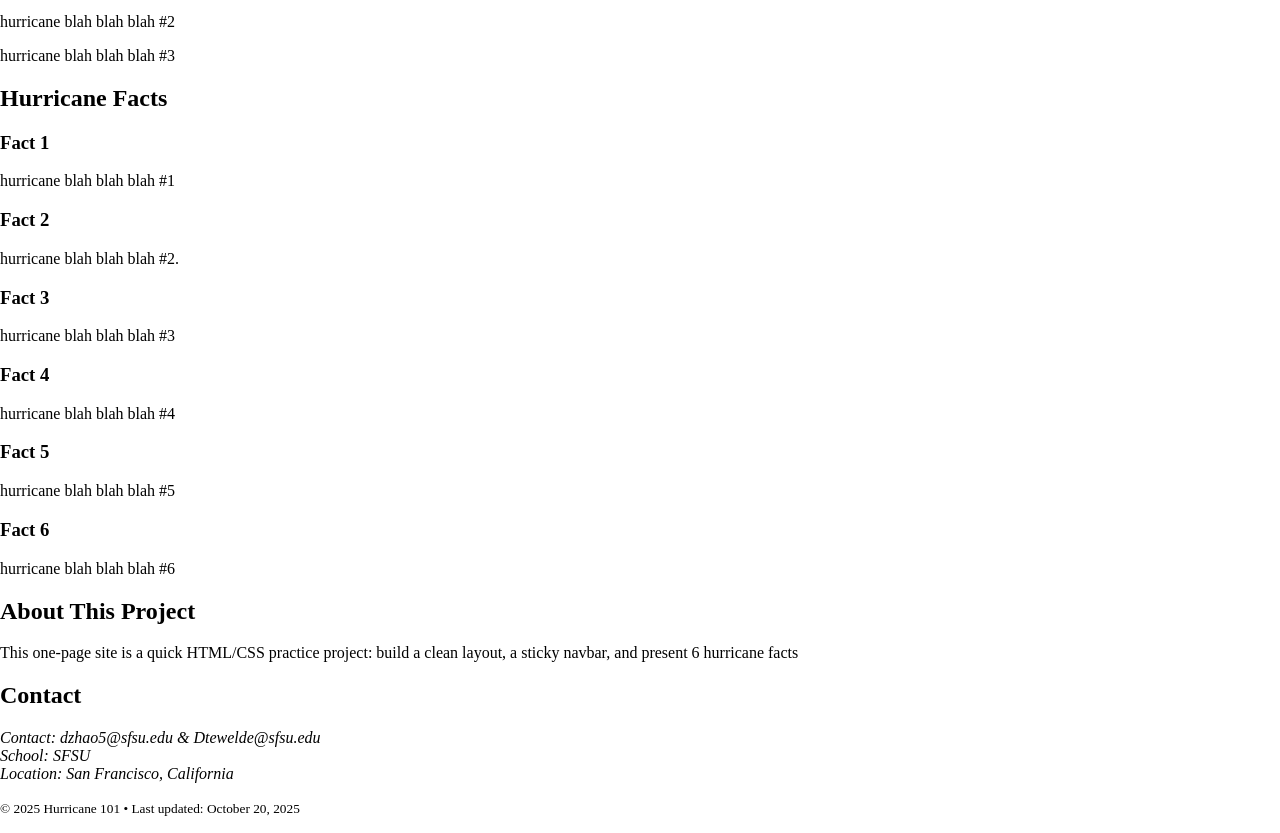
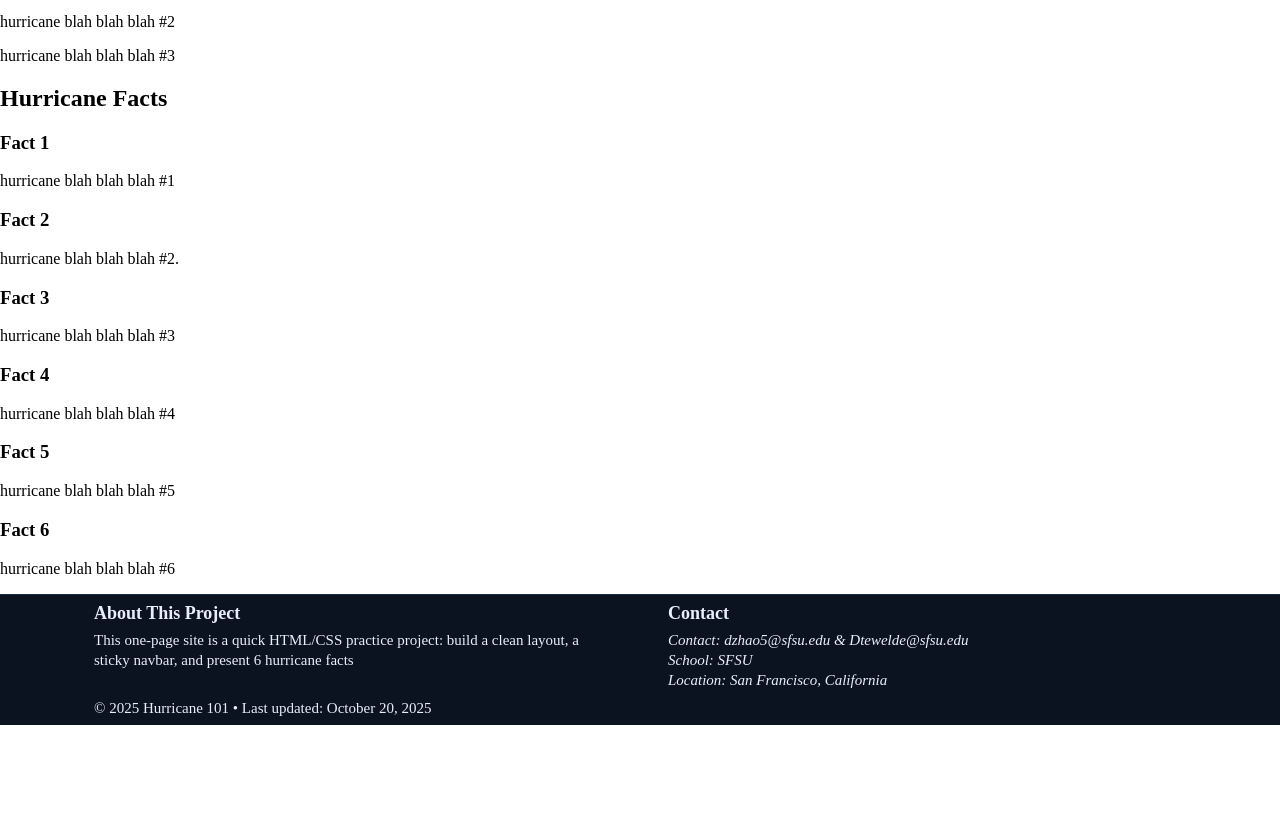
Before and after one commit to DavidZhao2/climate-crisis-assignment, a plain HTML site: page index.html in a window 1280 px wide. Shown: the part 166-999 px from the top of the page. After the commit the page ends 891 px from the top, so only its background shows below. Drawn offline with Linux system fonts and the light colour scheme.

Commit message:
Enhance styles for footer and layout
Added footer styles and ensured full height layout.

```diff
--- a/styles.css
+++ b/styles.css
@@ -54,3 +54,46 @@ header nav button {
   padding: 8px 12px;
   cursor: default;
 }
+
+html, body { height: 100%; }
+body { min-height: 100vh; display: flex; flex-direction: column; }
+main { flex: 1; }
+
+footer {
+  background: #0b1220;
+  color: #e9eefb;
+  border-top: 1px solid #1a2b4a;
+  padding: 8px 0 0;
+  display: grid;
+
+  grid-template-columns: minmax(0, 550px) minmax(0, 550px);
+  justify-content: center;
+  column-gap: 24px;
+  row-gap: 8px;
+}
+
+footer > section[aria-label="Footer about"] { grid-column: 1; margin: 0 16px; }
+footer > section[aria-label="Contact info"] { grid-column: 2; margin: 0 16px; }
+
+footer > section[aria-label="Meta"] {
+  grid-column: 1 / -1;
+  margin: 0 16px;
+  padding-bottom: 6px;
+}
+
+footer h2 { font-size: 18px; margin: 0 0 6px; }
+footer p, footer address, footer small {
+  font-size: 15px;
+  line-height: 1.35;
+  margin: 0;
+}
+
+footer a { color: #e9eefb; text-decoration: none; }
+footer a:hover { text-decoration: underline; }
+
+@media (max-width: 640px) {
+  footer { grid-template-columns: 1fr; }
+  footer > section[aria-label="Footer about"],
+  footer > section[aria-label="Contact info"],
+  footer > section[aria-label="Meta"] { margin: 0 12px; }
+}
```
